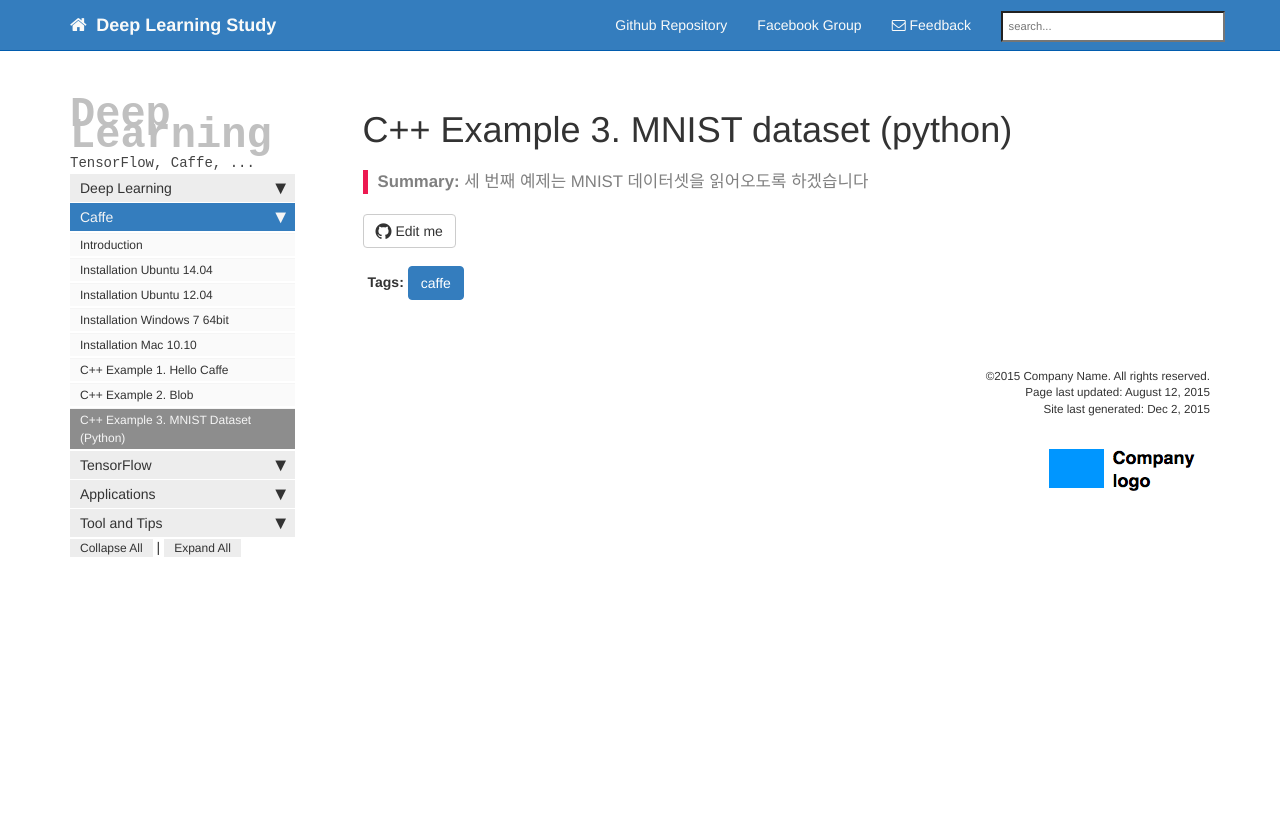
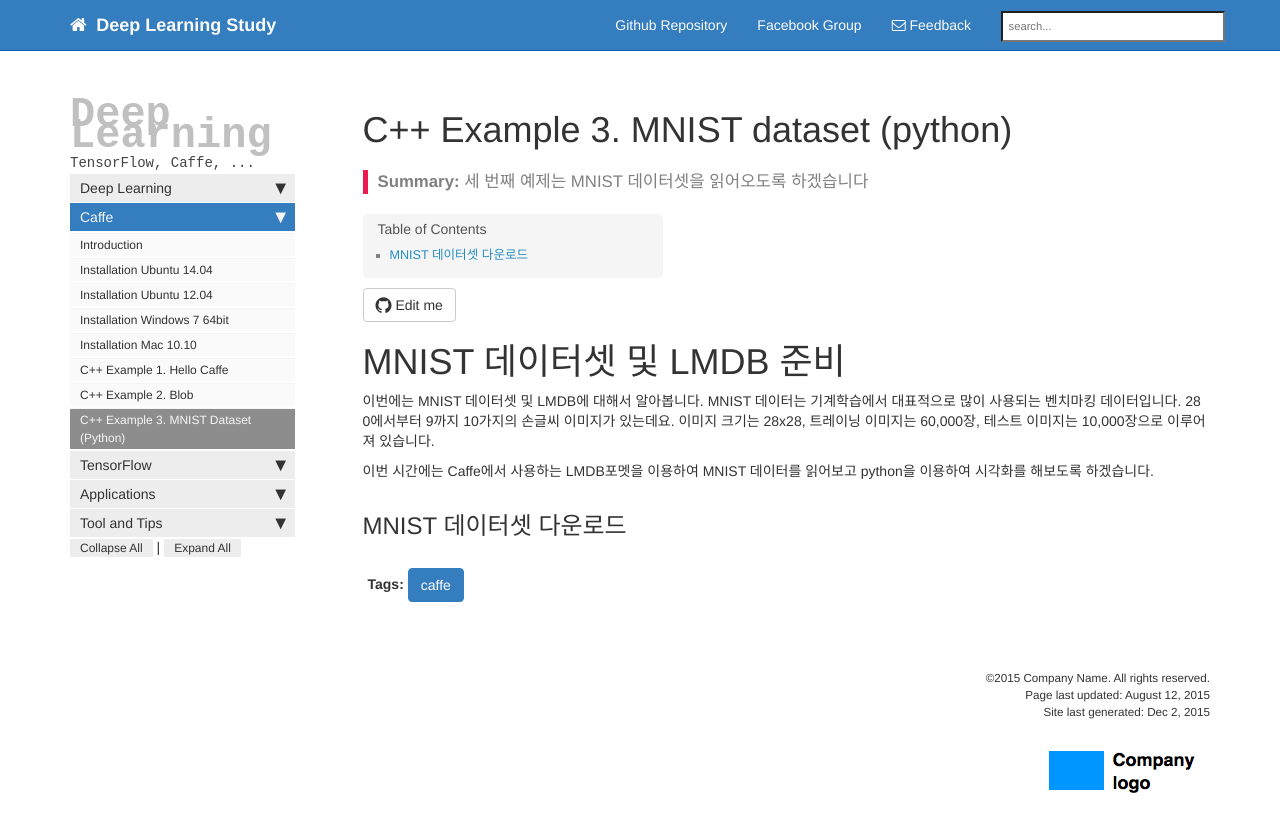
Before and after one commit to youngkyoonjang/material, a Jekyll site: the page built from doc_caffe_example_3mnist.md, in a window 1280 px wide. Shown: the top 832 px of the page. Built offline with Jekyll 4.4.1, drawn with Linux system fonts in a browser that asks for light colours; nearby versions of some CDN libraries; library files that are not in the unit come from our copies; Markdown is read by kramdown in place of the engine named in the settings; comment, search, counter and statistics services are not loaded.

Commit message:
Update doc_caffe_example_3mnist.md

```diff
--- a/doc_caffe_example_3mnist.md
+++ b/doc_caffe_example_3mnist.md
@@ -5,3 +5,12 @@ keywords: start, introduction, begin, install, build, hello world,
 last_updated: August 12, 2015
 summary: "세 번째 예제는 MNIST 데이터셋을 읽어오도록 하겠습니다"
 ---
+
+
+# MNIST 데이터셋 및 LMDB 준비
+
+이번에는 MNIST 데이터셋 및 LMDB에 대해서 알아봅니다. MNIST 데이터는 기계학습에서 대표적으로 많이 사용되는 벤치마킹 데이터입니다. 28 0에서부터 9까지 10가지의 손글씨 이미지가 있는데요. 이미지 크기는 28x28, 트레이닝 이미지는 60,000장, 테스트 이미지는 10,000장으로 이루어져 있습니다.
+
+이번 시간에는 Caffe에서 사용하는 LMDB포멧을 이용하여 MNIST 데이터를 읽어보고 python을 이용하여 시각화를 해보도록 하겠습니다.
+
+## MNIST 데이터셋 다운로드
```
